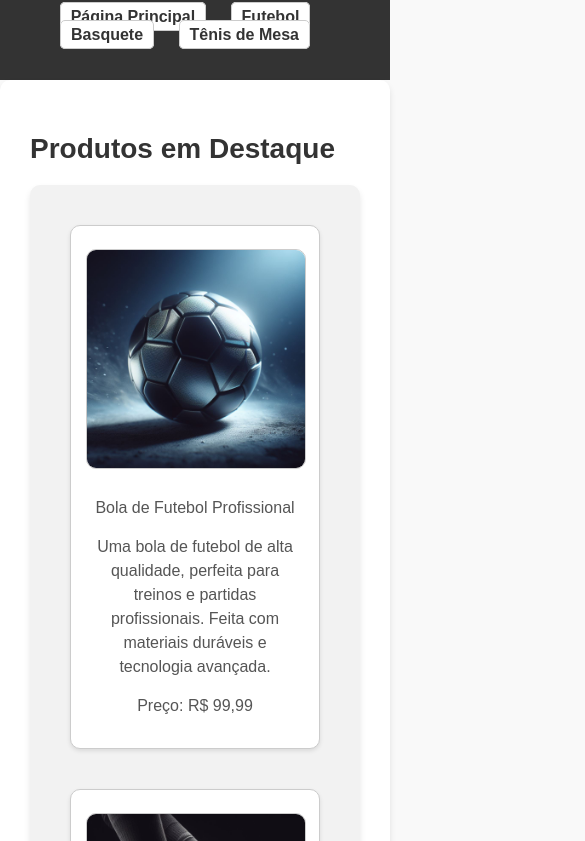
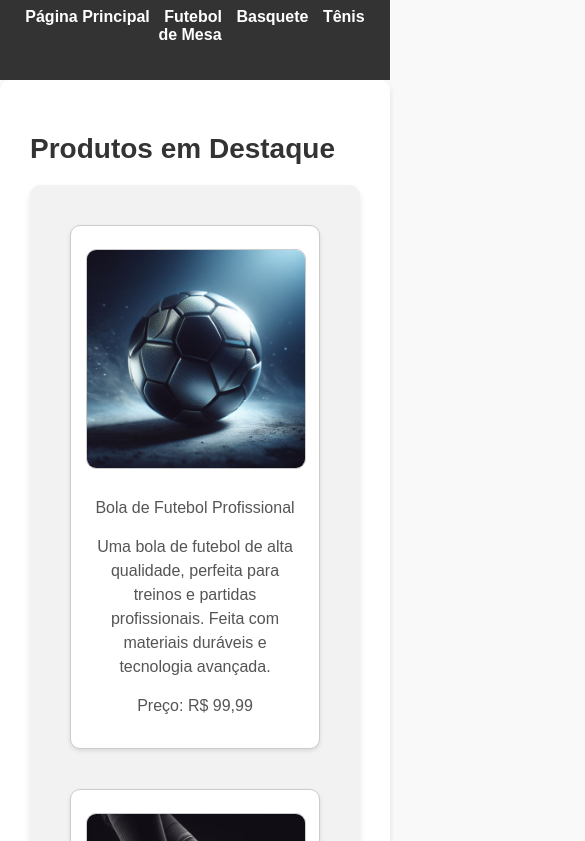
Before and after one commit to Victorgabrielcruz21/html-link-imagens, a plain HTML site: page index.html in a window 390 px wide. Shown: the part 234-1075 px from the top of the page, 585 px wide, since content can reach past the window. Drawn offline with Linux system fonts and the light colour scheme.

Commit message:
responsivo

```diff
--- a/style.css
+++ b/style.css
@@ -45,8 +45,52 @@ nav a:hover {
     background-color: #333;
     color: #fff;
 }
+@media screen and (max-width: 600px){
 
-/* Estilos para os produtos em destaque */
+    nav ul {
+        list-style-type: none;
+
+    }
+
+    nav ul li {
+        display: inline;
+        position: relative;
+        margin-right: 10px;
+    }
+
+    nav a {
+      padding: 0;
+      border: 0 ;
+      border-radius: 0;
+      background-color: #333;
+      text-decoration: none;
+      color: white;
+      position: relative;
+      transition: color 0.3s ease;
+    }
+    nav a:hover {
+        color: white;
+    }
+    nav a::after {
+        content: '';
+        position: absolute;
+        top: 49px;
+        bottom: 0;
+        left: 0;
+        width: 100%;
+        height: 5px;
+        background-color: transparent;
+        transition: background-color 0.3s ease;
+    }
+    nav li:hover a::after {
+        background-color: white; /* Cor da barra ao passar o mouse sobre o item do menu */
+      }
+    .loja img{
+        width: 250px;
+        margin-left:0px;
+    }
+}
+
 .dashboard {
     display: flex;
     flex-wrap: wrap;
```
